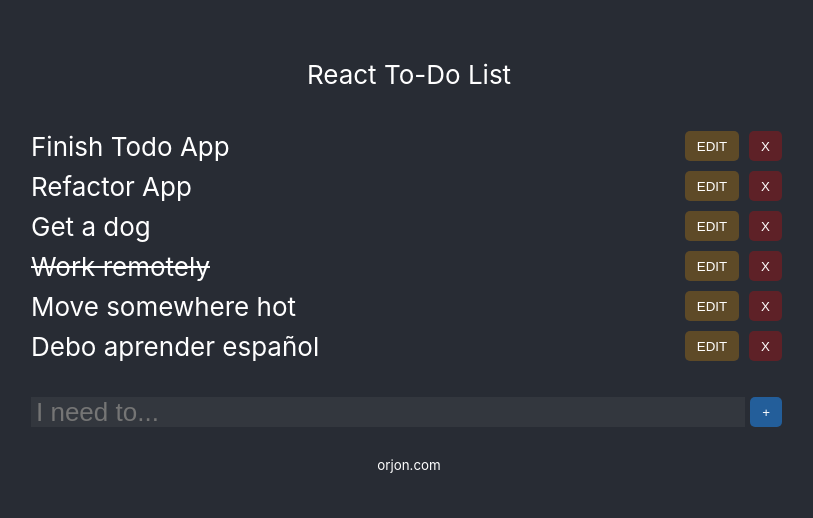
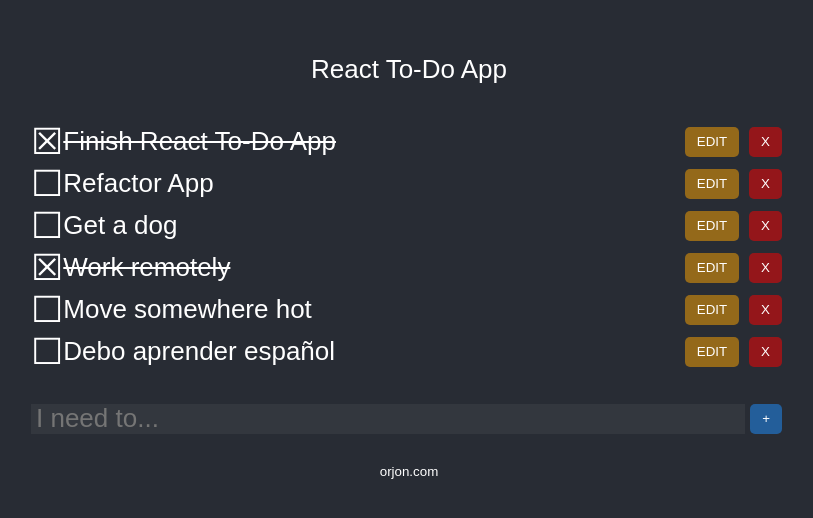
Before and after one commit to orjon/react-todo, a React (Create React App) app: page / in a window 1280 px wide. Shown: the part 134-652 px from the top of the page, without its empty margins (231-1044 px from the left). Built offline with nearby package versions, Linux system fonts and the light colour scheme.

Commit message:
Task done functiobnality added

```diff
--- a/src/App.css
+++ b/src/App.css
@@ -16,16 +16,6 @@
   padding: 10px;
 }
 
-.App-logo {
-  height: 40vmin;
-  pointer-events: none;
-}
-
-@media (prefers-reduced-motion: no-preference) {
-  .App-logo {
-    animation: App-logo-spin infinite 20s linear;
-  }
-}
 
 .App-body {
   /* border: 1px solid red; */
@@ -56,16 +46,3 @@
   margin-top: 25px;
   font-size: 10pt;
 }
-
-.App-link {
-  color: #61dafb;
-}
-
-@keyframes App-logo-spin {
-  from {
-    transform: rotate(0deg);
-  }
-  to {
-    transform: rotate(360deg);
-  }
-}
--- a/src/App.js
+++ b/src/App.js
@@ -7,7 +7,7 @@ function App() {
     <div className="App">
       <div className='App-body'>
         <header className="App-header">
-          React To-Do List
+          React To-Do App
         </header>
         <TodoList />
         <footer className="App-footer">
--- a/src/Todo.js
+++ b/src/Todo.js
@@ -6,6 +6,7 @@ class Todo extends Component {
     super(props);
     this.state = {
       isEditing : false,
+      done: false,
       task: this.props.task
     }
     this.handleMarkDone = this.handleMarkDone.bind(this);
@@ -54,14 +55,14 @@ class Todo extends Component {
     } else {
       result = (
         <div className='Todo'>
+          <span className='Todo-doneBox' onClick={this.handleMarkDone}>
+            {this.props.done? '☒' : '☐'}
+          </span>
           <li
             className={`Todo-task ${this.props.done? 'done' : ''}`}
             onClick={this.handleMarkDone}>
               {this.props.task}
           </li>
-          {/* <div className='Todo-done'>
-            {this.props.done? 'Y' : 'N'}
-          </div> */}
           <button onClick={this.toggleForm} className='Todo-edit'>Edit</button>
           <button onClick={this.handleRemove} className='Todo-delete'>X</button>
         </div>
--- a/src/Todo.scss
+++ b/src/Todo.scss
@@ -15,13 +15,13 @@
     }
   }
 
-  .Todo-done {
-    // border: 1px solid cyan;
+  .Todo-doneBox {
+    font-size: calc(20px + 2vmin)
   }
 
   .Todo-edit {
     // border: 1px solid orange;
-    background-color: rgba(255, 165, 0, 0.25);
+    background-color: rgba(255, 165, 0, 0.5);
     &:hover{
       background-color: rgba(255, 165, 0, 1);
     }
@@ -29,7 +29,7 @@
 
   .Todo-delete {
     // border: 1px solid red;
-    background-color: rgba(255, 0, 0,0.25);
+    background-color: rgba(255, 0, 0,0.5);
     &:hover{
       background-color: rgba(255, 0, 0,1);
     }
@@ -37,13 +37,11 @@
 
   .Todo-save {
     // border: 1px solid rgb(0, 128, 0);
-    background-color: rgba(0, 128, 0, 0.25);
+    background-color: rgba(0, 128, 0, 0.5);
     &:hover{
       background-color: rgb(0, 128, 0);
     }
   }
-
-
 
   input{
     width: 100%;
--- a/src/TodoList.js
+++ b/src/TodoList.js
@@ -9,7 +9,7 @@ class TodoList extends Component {
     super(props);
     this.state={
       todos: [
-        {task:'Finish Todo App', done: false, id:uuid()},
+        {task:'Finish React To-Do App', done: true, id:uuid()},
         {task:'Refactor App', done:false, id:uuid()},
         {task:'Get a dog', done:false, id:uuid()},
         {task:'Work remotely', done:true, id:uuid()},
@@ -53,13 +53,14 @@ class TodoList extends Component {
     this.setState({todos: updatedTodos});
   }
 
-  markDone(todoId){
-    let arrayLocation =this.state.todos.indexOf((this.state.todos.filter(todo => todo.id === todoId))[0]);
-    console.log(arrayLocation);
-    console.log(this.state.todos[arrayLocation]);
-    // this.setState({
-    //   todos[arrayLocation] {...this.state.todos[arrayLocation], done: true};
-    // })
+  markDone(idToMarkDone){
+    const updatedTodos = this.state.todos.map(todo => {
+      if (todo.id === idToMarkDone){
+        return {...todo, done: !todo.done}
+      }
+      return todo;
+    });
+    this.setState({todos: updatedTodos});
   }
 
   render(){
--- a/src/index.css
+++ b/src/index.css
@@ -1,8 +1,9 @@
 body {
   margin: 0;
-  font-family: -apple-system, BlinkMacSystemFont, 'Segoe UI', 'Roboto', 'Oxygen',
+  /* font-family: -apple-system, BlinkMacSystemFont, 'Segoe UI', 'Roboto', 'Oxygen',
     'Ubuntu', 'Cantarell', 'Fira Sans', 'Droid Sans', 'Helvetica Neue',
-    sans-serif;
+    sans-serif; */
+    font-family: sans-serif;
   -webkit-font-smoothing: antialiased;
   -moz-osx-font-smoothing: grayscale;
 }
```
Also changed, not shown: screenshots/old/screenshot copy.png (added), screenshots/screenshot.png.
